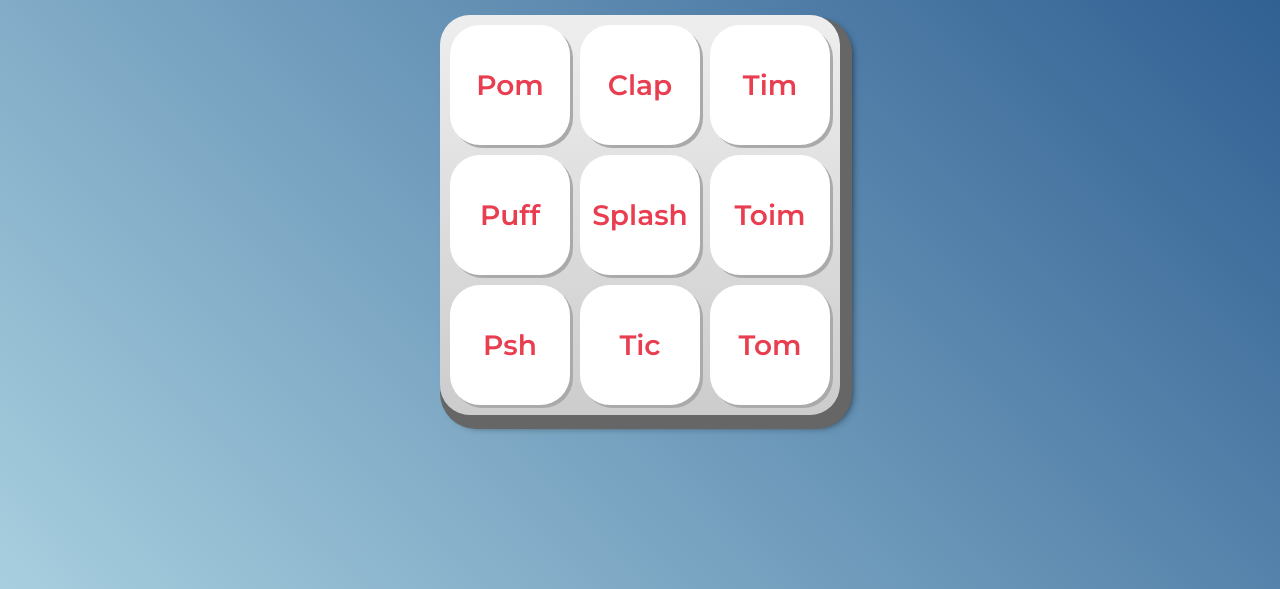
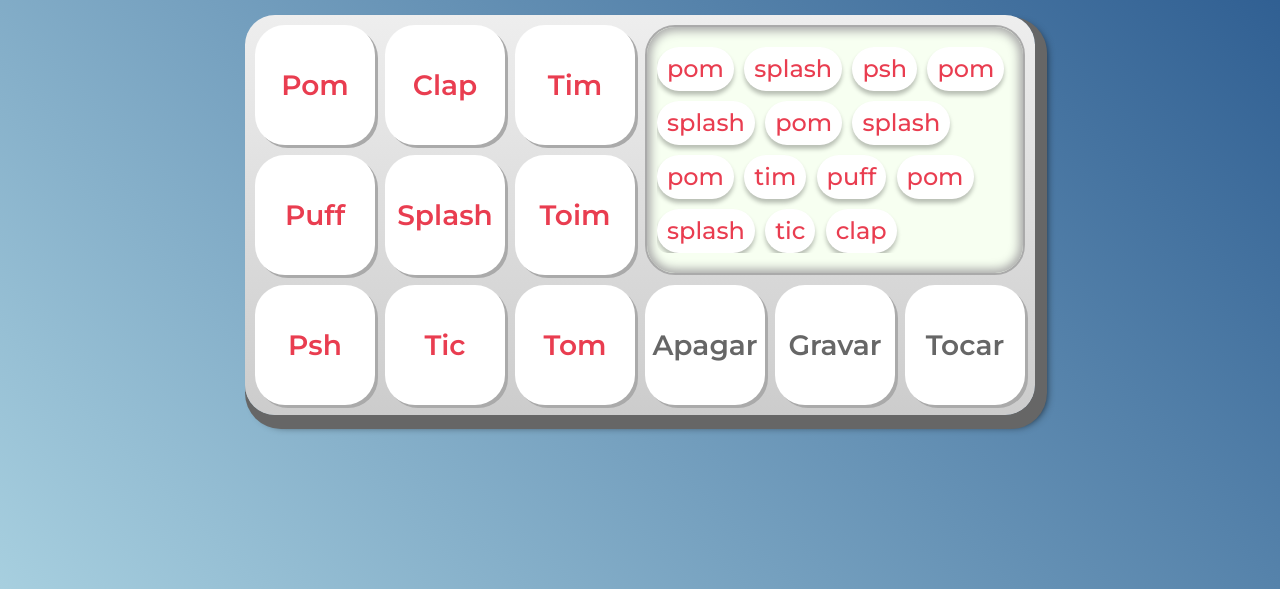
Before and after one commit to vanessametonini/aluramidi, a plain HTML site: page index.html in a window 1280 px wide. Shown: the part 211-800 px from the top of the page. Drawn offline with Linux system fonts and the light colour scheme.

Commit message:
Iniciando novo CSS

```diff
--- a/css/estilos.css
+++ b/css/estilos.css
@@ -16,20 +16,40 @@ body {
   min-height: 100vh;
 }
 
+@media (min-width: 452px) and (max-width: 850px) {
+  body {
+    margin-top: 40px;
+  }
+}
+
+
 h1 {
   color: var(--branca);
   margin-bottom: 20px;
   font-size: 2rem;
 }
 
-.teclado {
+.midi {
   background: linear-gradient(to bottom, #eeeeee 0%,#cccccc 100%);
   box-shadow: 6px 8px 0 6px #666, 10px 10px 10px #000;
   border-radius: 30px;
+  display: flex;
+  flex-flow: column-reverse;
+  padding: 10px;
+}
+
+@media (min-width: 850px) {
+  .midi {
+    display: grid;
+    gap: 10px;
+    grid-template-columns: repeat(2, 1fr);
+  }
+}
+
+.teclado {
   display: grid;
   gap: 10px;
   grid-template-columns: repeat(3, 1fr);
-  padding: 10px;
 }
 
 .tecla {
@@ -38,13 +58,25 @@ h1 {
   box-shadow: 3px 3px 0 var(--cinza);
   color: var(--vermelha);
   cursor: pointer;
-  height: 120px;
-  font-size: 1.75em;
+  height: 90px;
+  font-size: 1.25em;
   font-weight: bold;
-  line-height: 120px;
+  line-height: 90px;
   text-align: center;
-  width: 120px;
+  width: 90px;
 }
+
+/*min-width = a partir de tal largura */
+@media (min-width: 452px) {
+
+  .tecla {
+    font-size: 1.75em;
+    line-height: 120px;
+    height: 120px;
+    width: 120px;
+  }
+}
+
 
 .tecla.ativa,
 .tecla:active {
@@ -65,3 +97,73 @@ h1 {
 .tecla:active:focus {
   box-shadow: 3px 3px 0 var(--vermelha-escura) inset, 1px 1px 10px var(--luz);
 }
+
+
+.gravador {
+  display: grid;
+  gap: 10px 10px;
+  grid-template-areas:
+    "tela tela tela"
+    "apagar gravar tocar";
+
+  margin-bottom: 20px;
+}
+
+@media (min-width: 850px) {
+  .gravador {
+    margin-bottom: 0;
+  }
+}
+
+.tela {
+  background-color: #F7FFF1;
+  border: 2px solid #AAAAAA;
+  border-radius: 30px;
+  box-sizing: border-box;
+  box-shadow: inset 0px 0px 10px 4px #AAAAAA;
+  grid-area: tela;
+  padding: 20px 10px 20px;
+  height: 200px;
+  width: 100%;
+  word-spacing: 6px;
+}
+@media (min-width: 452px) {
+  .tela {
+    height: 250px;
+    width: 380px;
+  }
+}
+
+.tela .som {
+  background-color: #fff;
+  border-radius: 30px;
+  box-shadow: 0px 4px 4px rgba(0, 0, 0, 0.25);
+  display: inline-block;
+  color: var(--vermelha);
+  font-size: 1.5em;
+  margin-bottom: 10px;
+  padding: 10px;
+}
+
+.tela .rolagem {
+  border-radius: 10px;
+  max-width: 100%;
+  max-height: 100%;
+  overflow: auto;
+}
+
+.gravador .tecla {
+  color: #666666;
+}
+
+.apagar {
+  grid-area: apagar;
+}
+
+.gravar {
+  grid-area: gravar;
+}
+
+.tocar {
+  grid-area: tocar;
+}
--- a/index.html
+++ b/index.html
@@ -20,6 +20,7 @@
 
     <h1>Alura Midi</h1>
 
+    <article class="midi" role="application">
         <section class="teclado">
             <button class="tecla tecla_pom">Pom</button>
             <button class="tecla tecla_clap">Clap</button>
@@ -33,6 +34,31 @@
             <button class="tecla tecla_tic">Tic</button>
             <button class="tecla tecla_tom">Tom</button>
         </section>
+        <section class="gravador">
+            <div class="tela" aria-live="polite">
+                <div class="rolagem">
+                    <span class="som">pom</span>
+                    <span class="som">splash</span>
+                    <span class="som">psh</span>
+                    <span class="som">pom</span>
+                    <span class="som">splash</span>
+                    <span class="som">pom</span>
+                    <span class="som">splash</span>
+                    <span class="som">pom</span>
+                    <span class="som">tim</span>
+                    <span class="som">puff</span>
+                    <span class="som">pom</span>
+                    <span class="som">splash</span>
+                    <span class="som">tic</span>
+                    <span class="som">clap</span>
+                </div>
+            </div>
+            <button class="tecla apagar">Apagar</button>
+            <button class="tecla gravar">Gravar</button>
+            <button class="tecla tocar">Tocar</button>
+        </section>
+    </article>
+
 
     <audio src="sounds/keyq.wav" id="som_tecla_pom"></audio>
     <audio src="sounds/keyw.wav" id="som_tecla_clap"></audio>
```
Lines whose indentation alone changed are shown as unchanged.
